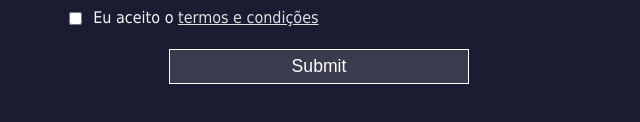
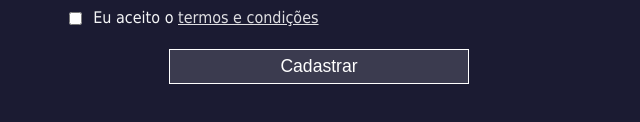
Before and after one commit to adsondev06/Criacao_de_conta, a plain HTML site: page index.html in a window 1280 px wide. Shown: the part 1012-1134 px from the top of the page, 321-961 px from the left. Drawn offline with Linux system fonts and the light colour scheme.

Commit message:
mudança no titulo

```diff
--- a/index.html
+++ b/index.html
@@ -43,7 +43,7 @@
       <label for="terms-and-conditions">
         <input class="inline" id="terms-and-conditions" type="checkbox" required name="terms-and-conditions"/> Eu aceito o <a href="https://www.freecodecamp.org/news/terms-of-service/">termos e condições</a>
       </label>
-      <input type="submit" value="Submit" />
+      <input type="submit" value="Cadastrar" />
     </form>
 </body>
 
```
